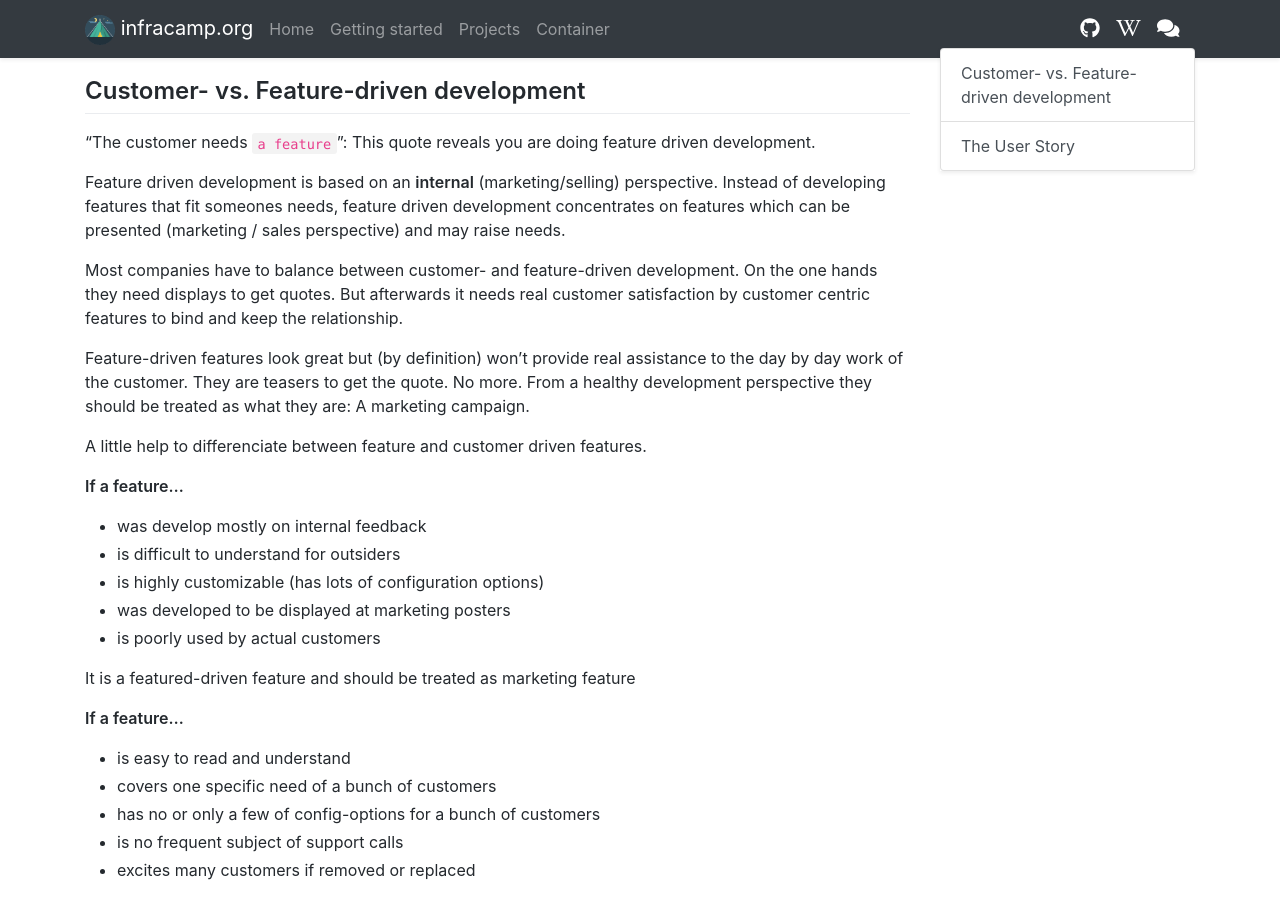
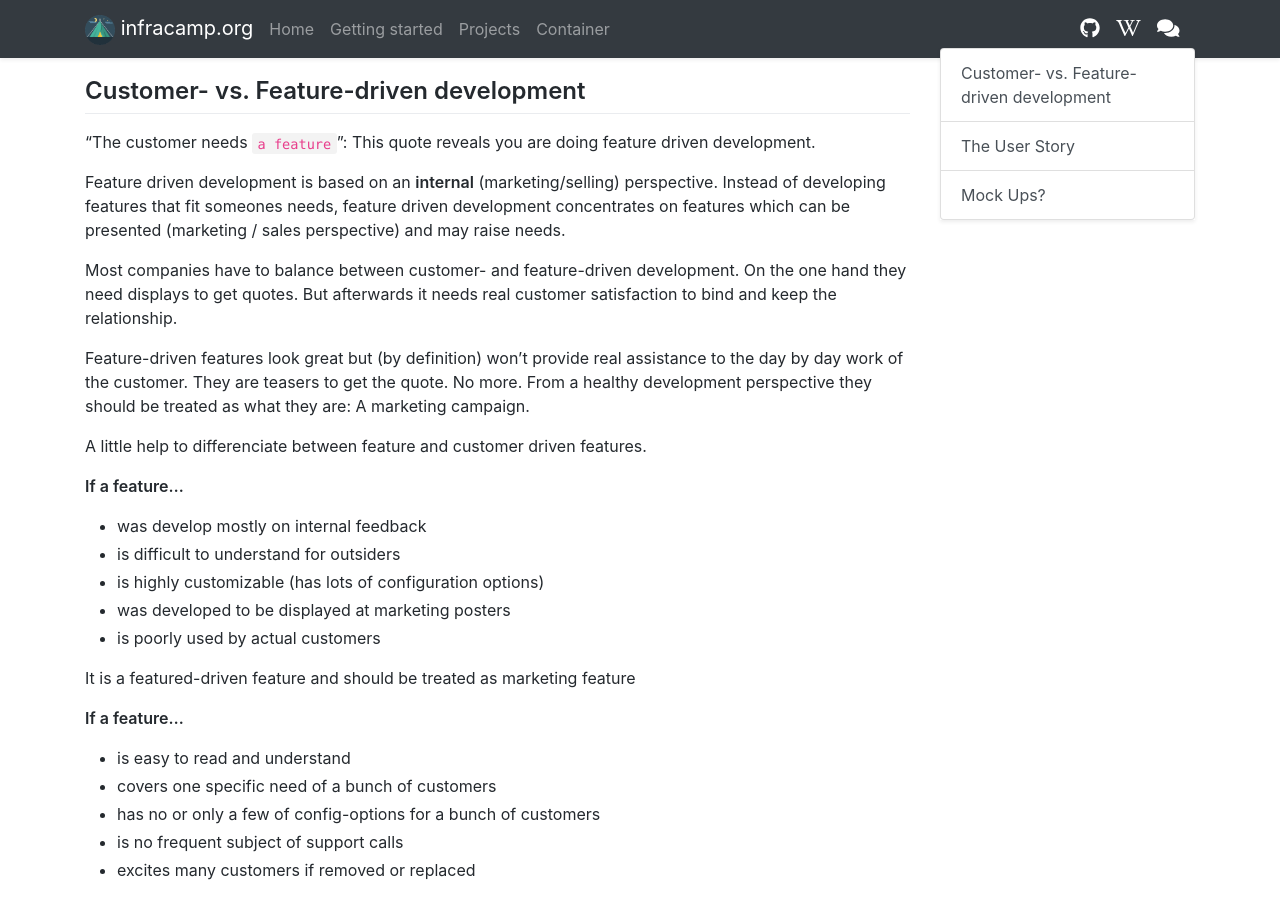
Before and after one commit to infracamp/infracamp, a Jekyll site: the page built from docs/repos/how-to/user-stories.md, in a window 1280 px wide and 900 px high, scrolled down 470 px. Built offline with Jekyll 4.4.1, drawn with Linux system fonts in a browser that asks for light colours; nearby versions of some CDN libraries; some of the changed text lies outside the part shown.

Commit message:
user stories

```diff
--- a/docs/repos/how-to/user-stories.md
+++ b/docs/repos/how-to/user-stories.md
@@ -33,9 +33,8 @@ Feature driven development is based on an **internal** (marketing/selling) persp
 developing features that fit someones needs, feature driven development concentrates on features
 which can be presented (marketing / sales perspective) and may raise needs.
 
-Most companies have to balance between customer- and feature-driven development. On the one hands
-they need displays to get quotes. But afterwards it needs real customer satisfaction by customer
-centric features to bind and keep the relationship.
+Most companies have to balance between customer- and feature-driven development. On the one hand
+they need displays to get quotes. But afterwards it needs real customer satisfaction to bind and keep the relationship.
 
 Feature-driven features look great but (by definition) won't provide real assistance to the
 day by day work of the customer. They
@@ -113,7 +112,14 @@ Describe what you as stakeholder would expect to meet your needs.
 
 What has to be done before starting this task.
 
+## Mock Ups?
 
+Feature driven development will work well for consumers by providing kind of lifestyle.
+And when it comes to business, feature driven development is highly effective for getting
+new quotes.
 
+But business value will only apply on customer centric development approach.
+
+Should we do mock-ups instead of wasting time in feature-driven developments?
 
 <small>Matthias Leuffen</small>
```
